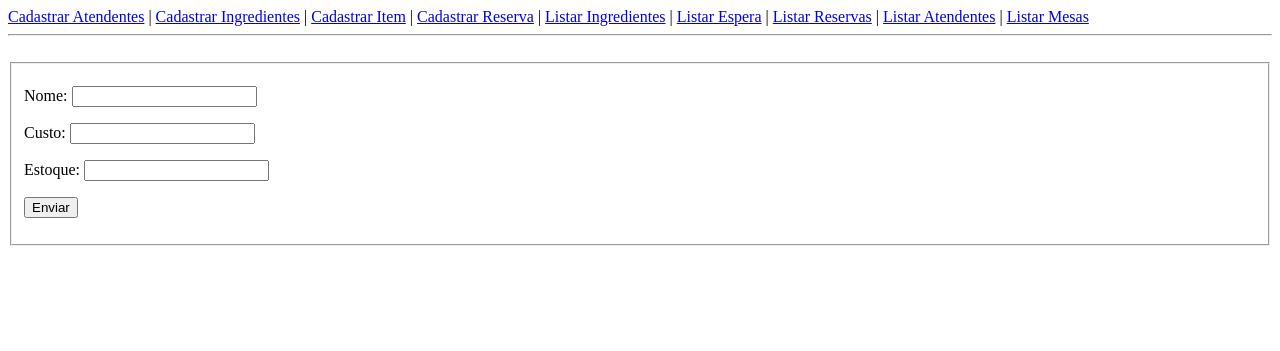
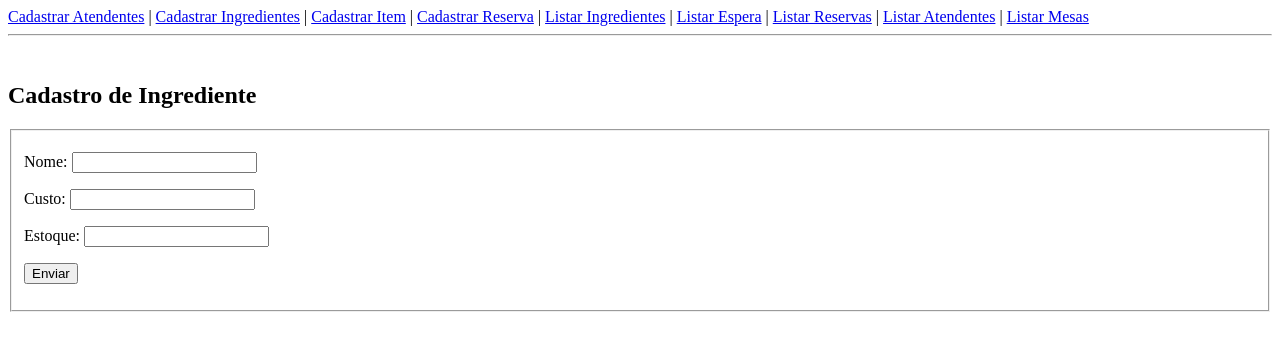
Before and after one commit to vinicius-nascimento98/Projeto_Restaurante, a PHP site: page /Form_Ingrediente.php in a window 1280 px wide. Shown: the top 351 px of the page. Run offline with PHP 8.4, Linux system fonts and the light colour scheme.

Commit message:
Correção do titulo do Form Ingrediente

```diff
--- a/Form_Ingrediente.php
+++ b/Form_Ingrediente.php
@@ -2,6 +2,9 @@
 
 include('Cabecalho/Cabecalho.php'); //mudar cabecalho geral
 include('Class/ClassForm.php');
+
+	echo "<h2> Cadastro de Ingrediente </h2>";
+
 
 $inp1 = array("label"=>"Nome", "nome"=>"nome_ingrediente", "tipo"=>"text", "id"=>"ingrediente");
 
```
